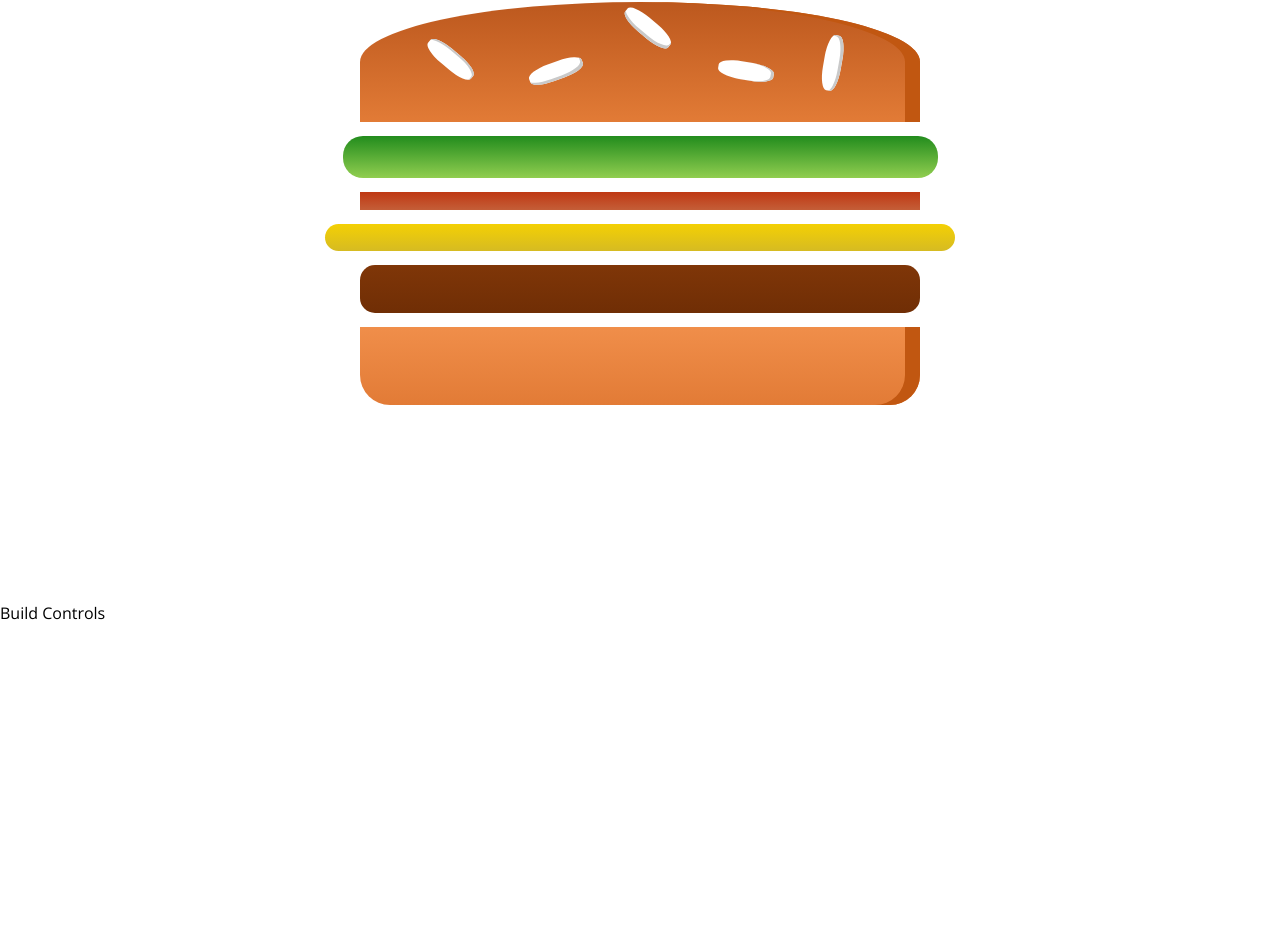
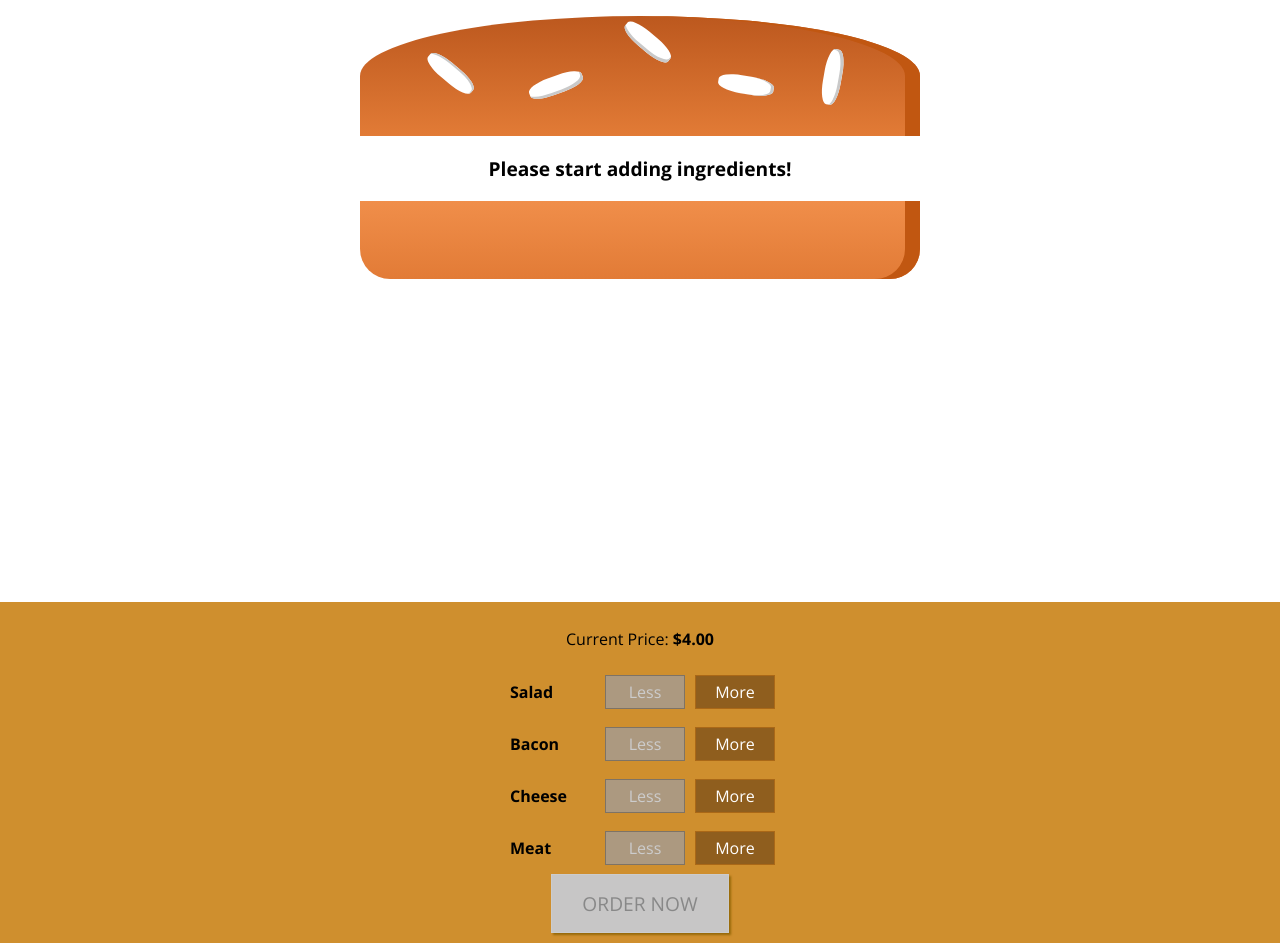
Before and after one commit to kmatsum/burger-builder, a React (Create React App) app: page / in a window 1280 px wide. Shown: the part 36-979 px from the top of the page. Before the commit the page ends 800 px from the top, so only its background shows below. Built offline with nearby package versions, Linux system fonts and the light colour scheme.

Commit message:
Added Build Controls so user may pick ingredients
Additionally, started adding functionality for the 'Order Now' Button

```diff
--- /dev/null
+++ b/src/components/Burger/BuildControls/BuildControl/BuildControl.js
@@ -0,0 +1,24 @@
+import React from 'react';
+import cssClasses from './BuildControl.module.css';
+
+
+
+//Component Function =========================
+const buildControl = (props) => {
+
+    //Return JSX ==========
+    return (
+        <div className={cssClasses.BuildControl}>
+            <div className={cssClasses.Label}>{props.label}</div>
+            <button
+                className={cssClasses.Less}
+                onClick={props.removed}
+                disabled={props.disabled}
+            >Less</button>
+            <button
+                className={cssClasses.More}
+                onClick={props.added}
+            >More</button>
+        </div>
+    );
+}; export default buildControl;
--- /dev/null
+++ b/src/components/Burger/BuildControls/BuildControl/BuildControl.module.css
@@ -0,0 +1,56 @@
+.BuildControl {
+    display: flex;
+    justify-content: space-between;
+    align-items: center;
+    margin: 5px 0;
+}
+
+.BuildControl button {
+    display: block;
+    font: inherit;
+    padding: 5px;
+    margin: 0 5px;
+    width: 80px;
+    border: 1px solid #AA6817;
+    cursor: pointer;
+    outline: none;
+}
+
+.BuildControl button:disabled {
+    background-color: #AC9980;
+    border: 1px solid #7E7365;
+    color: #ccc;
+    cursor: default;
+}
+
+.BuildControl button:hover:disabled {
+    background-color: #AC9980;
+    color: #ccc;
+    cursor: not-allowed;
+}
+
+.Label {
+    padding: 10px;
+    font-weight: bold;
+    width: 80px;
+}
+
+.BuildControl .Less {
+    background-color: #D39952;
+    color: white;
+}
+
+.BuildControl .More {
+    background-color: #8F5E1E;
+    color: white;
+}
+
+.BuildControl .Less:hover, .BuildControl .Less:active {
+    background-color: #DAA972;
+    color: white;
+}
+
+.BuildControl .More:hover,.BuildControl .More:active {
+    background-color: #99703F;
+    color: white;
+}
--- /dev/null
+++ b/src/components/Burger/BuildControls/BuildControls.js
@@ -0,0 +1,41 @@
+import React from 'react';
+import cssClasses from './BuildControls.module.css';
+
+import BuildControl from './BuildControl/BuildControl';
+
+
+
+//An Array of all available "Controls" for the Burger Builder
+const controls = [
+    { label: "Salad", type: "salad" },
+    { label: "Bacon", type: "bacon" },
+    { label: "Cheese", type: "cheese" },
+    { label: "Meat", type: "meat" },
+];
+
+
+//Component Function =========================
+const buildControls = (props) => {
+
+    //Return JSX ==========
+    return (
+        <div className={cssClasses.BuildControls}>
+            <p>Current Price: <strong>${props.price.toFixed(2)}</strong></p>
+            {controls.map((ctrl) => {
+                return (
+                    <BuildControl
+                        key={ctrl.label}
+                        label={ctrl.label}
+                        added={() => props.ingredientAdded(ctrl.type)}
+                        removed={() => props.ingredientRemoved(ctrl.type)}
+                        disabled={props.disabled[ctrl.type]}
+                    />
+                );
+            })}
+            <button
+                className={cssClasses.OrderButton}
+                disabled={!props.purchasable}
+            >ORDER NOW</button>
+        </div>
+    );
+}; export default buildControls;
--- /dev/null
+++ b/src/components/Burger/BuildControls/BuildControls.module.css
@@ -0,0 +1,53 @@
+.BuildControls {
+    width: 100%;
+    background-color: #cf8f2e;
+    display: flex;
+    flex-flow: column;
+    align-items: center;
+    box-shadow: 0 2px 1px #ccc;
+    margin: auto;
+    padding: 10px 0;
+}
+
+
+
+.OrderButton {
+    background-color: #DAD735;
+    outline: none;
+    cursor: pointer;
+    border: 1px solid #966909;
+    color: #966909;
+    font-family: inherit;
+    font-size: 1.2em;
+    padding: 15px 30px;
+    box-shadow: 2px 2px 2px #966909;
+}
+
+.OrderButton:hover, .OrderButton:active {
+    background-color: #A0DB41;
+    border: 1px solid #966909;
+    color: #966909;
+}
+
+.OrderButton:disabled {
+    background-color: #C7C6C6;
+    cursor: not-allowed;
+    border: 1px solid #ccc;
+    color: #888888;
+}
+
+.OrderButton:not(:disabled) {
+    animation: enable 0.3s linear;
+}
+
+@keyframes enable {
+    0% {
+        transform: scale(1);
+    }
+    60% {
+        transform: scale(1.1);
+    }
+    100% {
+        transform: scale(1);
+    }
+}
--- a/src/components/Burger/Burger.js
+++ b/src/components/Burger/Burger.js
@@ -1,6 +1,5 @@
 import React from 'react';
 import cssClasses from './Burger.module.css';
-
 
 import BurgerIngredient from './BurgerIngredient/BurgerIngredient';
 
--- a/src/components/Burger/Burger.module.css
+++ b/src/components/Burger/Burger.module.css
@@ -2,7 +2,7 @@
     width: 100%;
     height: 250px;
     margin: auto;
-    /* overflow: scroll; */
+    overflow: scroll;
     scrollbar-width: 0px;
     text-align: center;
     font-weight: bold;
--- a/src/containers/BurgerBuilder/BurgerBuilder.js
+++ b/src/containers/BurgerBuilder/BurgerBuilder.js
@@ -4,33 +4,128 @@
 import Auxiliary from '../../hoc/Auxiliary';
 //Custom Component Imports
 import Burger from '../../components/Burger/Burger';
+import BuildControls from '../../components/Burger/BuildControls/BuildControls';
+
+
+const INGREDIENT_PRICES = {
+    salad: 0.5,
+    cheese: 0.4,
+    meat: 1.3,
+    bacon: 0.7,
+}
+
 
 //BurgerBuilder Component Class =========================
 class BurgerBuilder extends React.Component {
-
-    // constructor() {
-    //     super(props);
-    //     this.state = {
-    //     }
-    // }
-
-    //Current Burger State =====
+    //Burger State =====
     state = {
         ingredients: {
-            salad: 1,
-            bacon: 1,
-            cheese: 1,
-            meat: 1,
-        }
+            salad: 0,
+            bacon: 0,
+            cheese: 0,
+            meat: 0,
+        },
+        purchasable: false,
+        totalPrice: 4,
     }
+
+
 
     //Render JSX ===============
     render() {
+        //Create a JavaScript Object of the Ingredients and determine if but button should be disabled
+        const disableInfo = {
+            ...this.state.ingredients
+        };
+        for (let key in disableInfo) {
+            disableInfo[key] = disableInfo[key] <= 0;
+        }
+
         return (
             <Auxiliary>
-                <Burger ingredients={this.state.ingredients}/>
-                <div>Build Controls</div>
+                <Burger ingredients={this.state.ingredients} />
+                <BuildControls
+                    ingredientAdded={this.addIngredientHandler}
+                    ingredientRemoved={this.removeIngredientHandler}
+                    disabled={disableInfo}
+                    purchasable={this.state.purchasable}
+                    price={this.state.totalPrice}
+                />
             </Auxiliary>
         );
     }
+
+
+
+    //FUNCTIONS ==================================================
+
+    /*  Update the Purchasable State: ===============
+            Will analyze the 'ingredients' Object retrieved from arguments to determine if the built burger
+            is NOT empty and purchasable                                                                    */
+    updatePurchasableState = (ingredients) => {
+        //Go through the ingredients Object to add all the quantities
+        const sum = Object.keys(ingredients).map((igKey) => {
+            return (
+                ingredients[igKey]
+            );
+        }).reduce((sum, el) => {
+            return (sum + el);
+        }, 0);
+        //Set the Purchasability State of the current burger based on the ingredient quantity
+        this.setState({
+            purchasable: sum > 0
+        });
+    }
+
+    /*  Add Ingredient: ===============
+            Will add 1 to the quantity of ingredients of 'type', retrieved from arguments                   */
+    addIngredientHandler = (type) => {
+        //Calculate the new quantity of 'type' ingredient
+        const oldCount = this.state.ingredients[type];
+        const updatedCount = oldCount + 1;
+        //Create a copy of the state and update the 'type' quantity
+        const updatedIngredientState = {
+            ...this.state.ingredients
+        };
+        updatedIngredientState[type] = updatedCount;
+        //Update the Total Price
+        const priceAddition = INGREDIENT_PRICES[type];
+        const oldPrice = this.state.totalPrice;
+        const updatedPriceState = oldPrice + priceAddition;
+        //Update the state
+        this.setState({
+            ingredients: updatedIngredientState,
+            totalPrice: updatedPriceState,
+        });
+        //Update the Purchasability of the current burger
+        this.updatePurchasableState(updatedIngredientState);
+    }
+
+    /*  Remove Ingredient: ===============
+            Will remove 1 from the quantity of ingredients of 'type', retrieved from arguments          */
+    removeIngredientHandler = (type) => {
+        //Return if there are no more ingredients left
+        const oldCount = this.state.ingredients[type];
+        if (oldCount <= 0) {
+            return;
+        }
+        //Calculate the new quantity of 'type' ingredient
+        const updatedCount = oldCount - 1;
+        //Create a copy of the state and update the 'type' quantity
+        const updatedIngredientState = {
+            ...this.state.ingredients
+        };
+        updatedIngredientState[type] = updatedCount;
+        //Update the Total Price
+        const priceAddition = INGREDIENT_PRICES[type];
+        const oldPrice = this.state.totalPrice;
+        const updatedPriceState = oldPrice - priceAddition;
+        //Update the state
+        this.setState({
+            ingredients: updatedIngredientState,
+            totalPrice: updatedPriceState,
+        });
+        //Update the Purchasability of the current burger
+        this.updatePurchasableState(updatedIngredientState);
+    }
 } export default BurgerBuilder;
```
